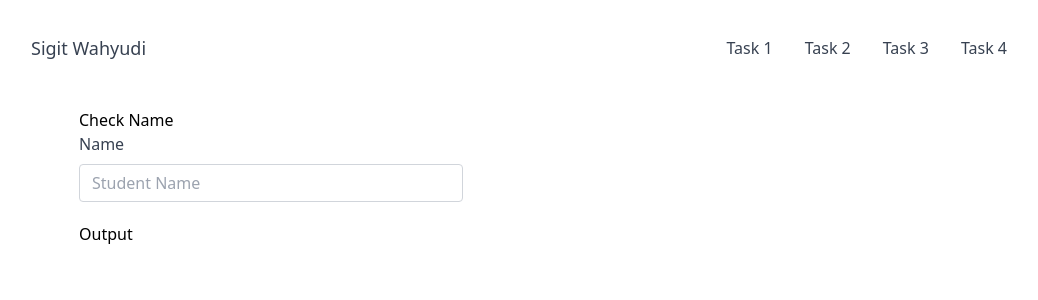
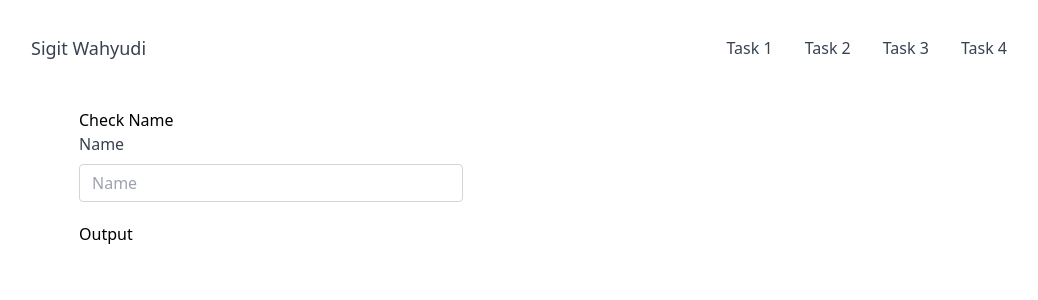
Before and after one commit to sgitwhyd/talent-growth-submission, a React (Vite) app: page /task-3 in a window 1280 px wide. Shown: the top 300 px of the page, without its empty margins (113-1151 px from the left). Built offline with nearby package versions, Linux system fonts and the light colour scheme.

Commit message:
fix: placeholder on task 3

```diff
--- a/src/pages/test-3/index.jsx
+++ b/src/pages/test-3/index.jsx
@@ -51,7 +51,7 @@ const index = () => {
         m-0
         focus:text-gray-700 focus:bg-white focus:border-blue-600 focus:outline-none
       '
-						placeholder='Student Name'
+						placeholder='Name'
 						onChange={handleOnchange}
 						required
 					/>
```
